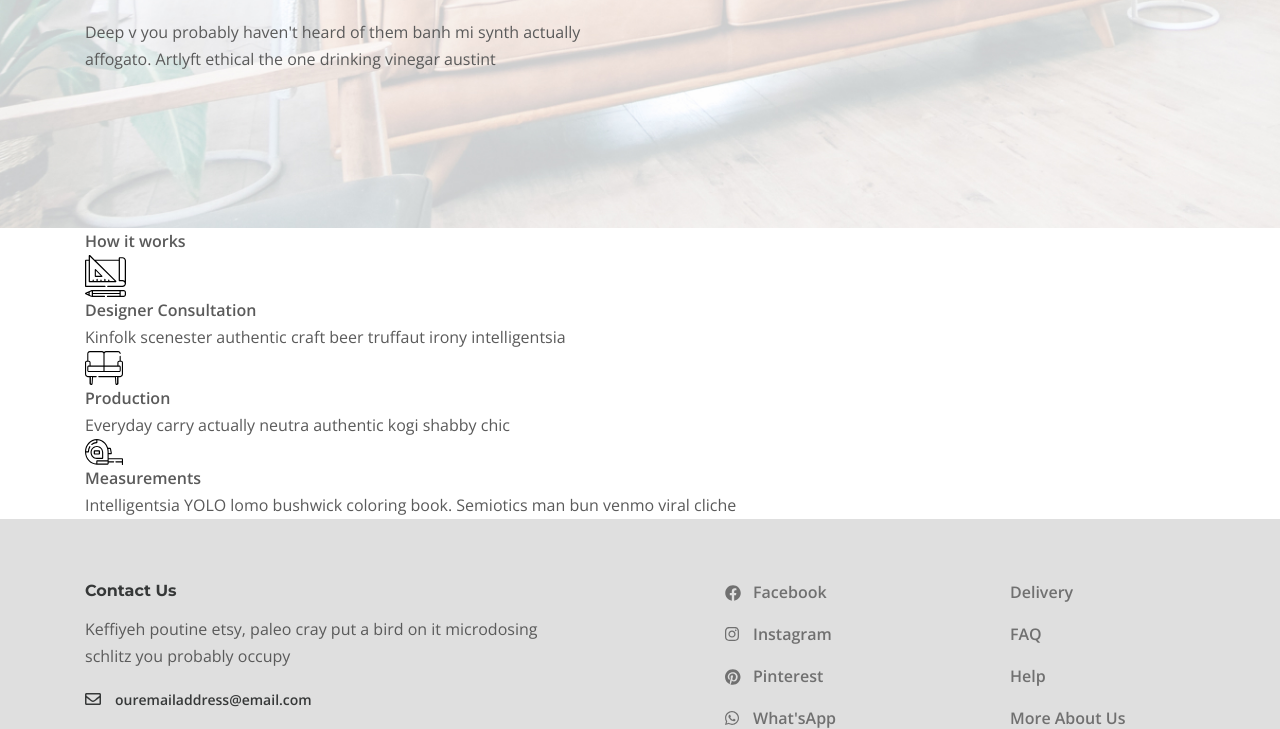
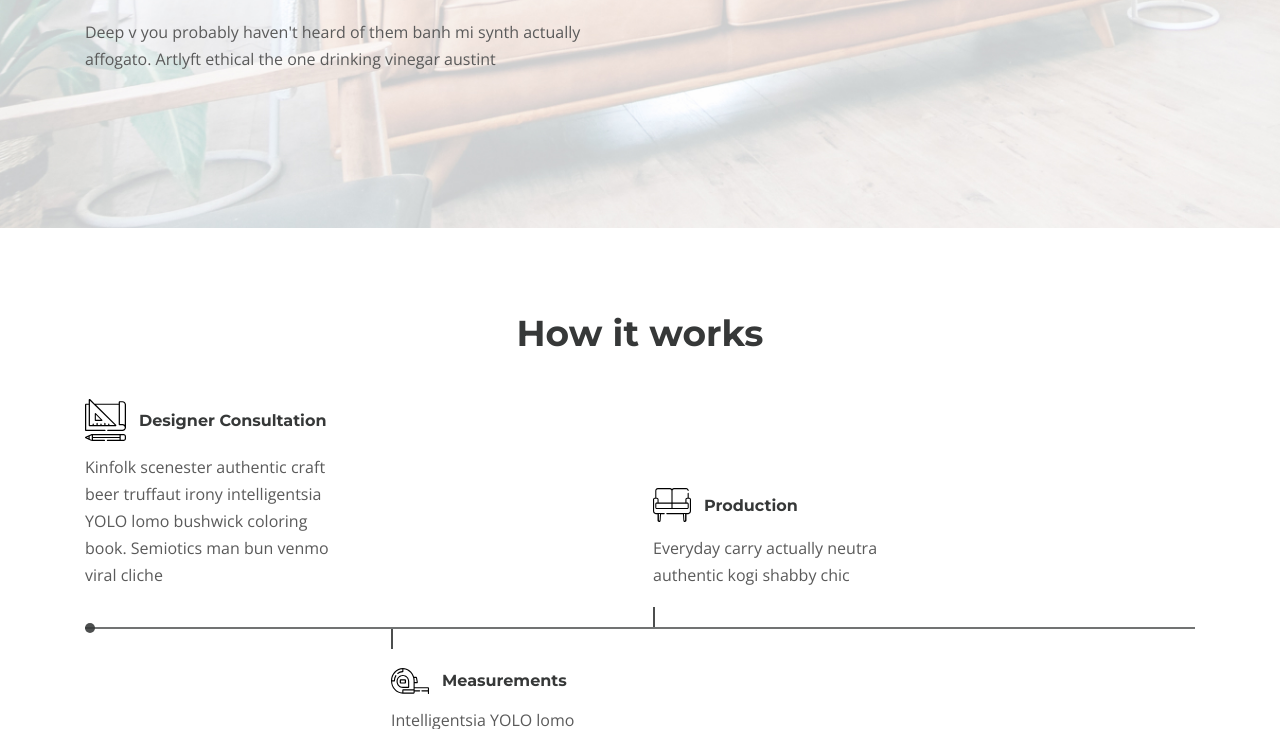
Before and after one commit to TwiDef/desire, a website: page app/index.html in a window 1280 px wide. Shown: the part 2071-2800 px from the top of the page. Drawn offline with nearby package versions, Linux system fonts and the light colour scheme.

Commit message:
works-path block done

```diff
--- a/app/index.html
+++ b/app/index.html
@@ -182,14 +182,14 @@
                     <h3 class="works-path__title">How it works</h3>
                     <div class="works-path__items">
                         <div class="works-path__items-box">
-                            <div class="works-path__item">
+                            <div class="works-path__item works-path__item--consultation">
                                 <img class="works-path__item-img" src="images/works/works-icon-1.svg" alt="icon">
                                 <h6 class="works-path__item-title">Designer Consultation</h6>
                                 <p class="works-path__item-text">
-                                    Kinfolk scenester authentic craft beer truffaut irony intelligentsia
+                                    Kinfolk scenester authentic craft beer truffaut irony intelligentsia YOLO lomo bushwick coloring book. Semiotics man bun venmo viral cliche
                                 </p>
                             </div>
-                            <div class="works-path__item">
+                            <div class="works-path__item works-path__item--production">
                                 <img class="works-path__item-img" src="images/works/works-icon-2.svg" alt="icon">
                                 <h6 class="works-path__item-title">Production</h6>
                                 <p class="works-path__item-text">
@@ -197,7 +197,7 @@
                                 </p>
                             </div>
                         </div>
-                        <div class="works-path__item">
+                        <div class="works-path__item works-path__item--measuring">
                             <img class="works-path__item-img" src="images/works/works-icon-3.svg" alt="icon">
                             <h6 class="works-path__item-title">Measurements</h6>
                             <p class="works-path__item-text">
--- a/app/scss/style.scss
+++ b/app/scss/style.scss
@@ -261,6 +261,7 @@
         font-size: 110px;
         line-height: 135px;
         padding-bottom: 26px;
+        @extend %title-font;
         margin-bottom: 26px;
         position: relative;
         &::after {
@@ -393,4 +394,77 @@
     }
 }
 
+.works-path {
+    padding: 80px 0 30px;
+    &__title {
+        text-align: center;
+        color: $black;
+        @extend %title-font;
+        font-size: 36px;
+        line-height: 51px;
+        margin-bottom: 40px;
+    }
+    &__items-box {
+        display: flex;
+        align-items: flex-end;
+        border-bottom: 2px solid rgba($black, 0.7);
+        position: relative;
+        &::before {
+            content: "";
+            position: absolute;
+            bottom: -6px;
+            left: 0;
+            width: 10px;
+            height: 10px;
+            border-radius: 50%;
+            background-color: rgba($black, 0.886);
+        }
+    }
+    &__item {
+        width: 250px;
+        display: flex;
+        flex-wrap: wrap;
+        align-items: center;
+        position: relative;
+        height: 100%;
+    }
+    &__item--production {
+        margin-left: 318px;
+        &::after {
+            content: "";
+            position: absolute;
+            bottom: 0;
+            left: 0;
+            height: 20px;
+            width: 2px;
+            background-color: rgba($black, 0.886);
+        }
+    }
+    &__item--consultation,
+    &__item--production {
+        padding-bottom: 38px;
+    }
+    &__item--measuring {
+        padding-top: 38px;
+        margin-left: 306px;
+        &::before {
+            content: "";
+            position: absolute;
+            top: 0;
+            left: 0;
+            height: 20px;
+            width: 2px;
+            background-color: rgba($black, 0.886);
+        }
+    }
+    &__item-title {
+        margin-left: 13px;
+        color: $black;
+        @extend %title-font;
+    }
+    &__item-text {
+        margin-top: 13px;
+    }
+}
+
 //
```
Also changed, not shown: app/css/style.min.css.
